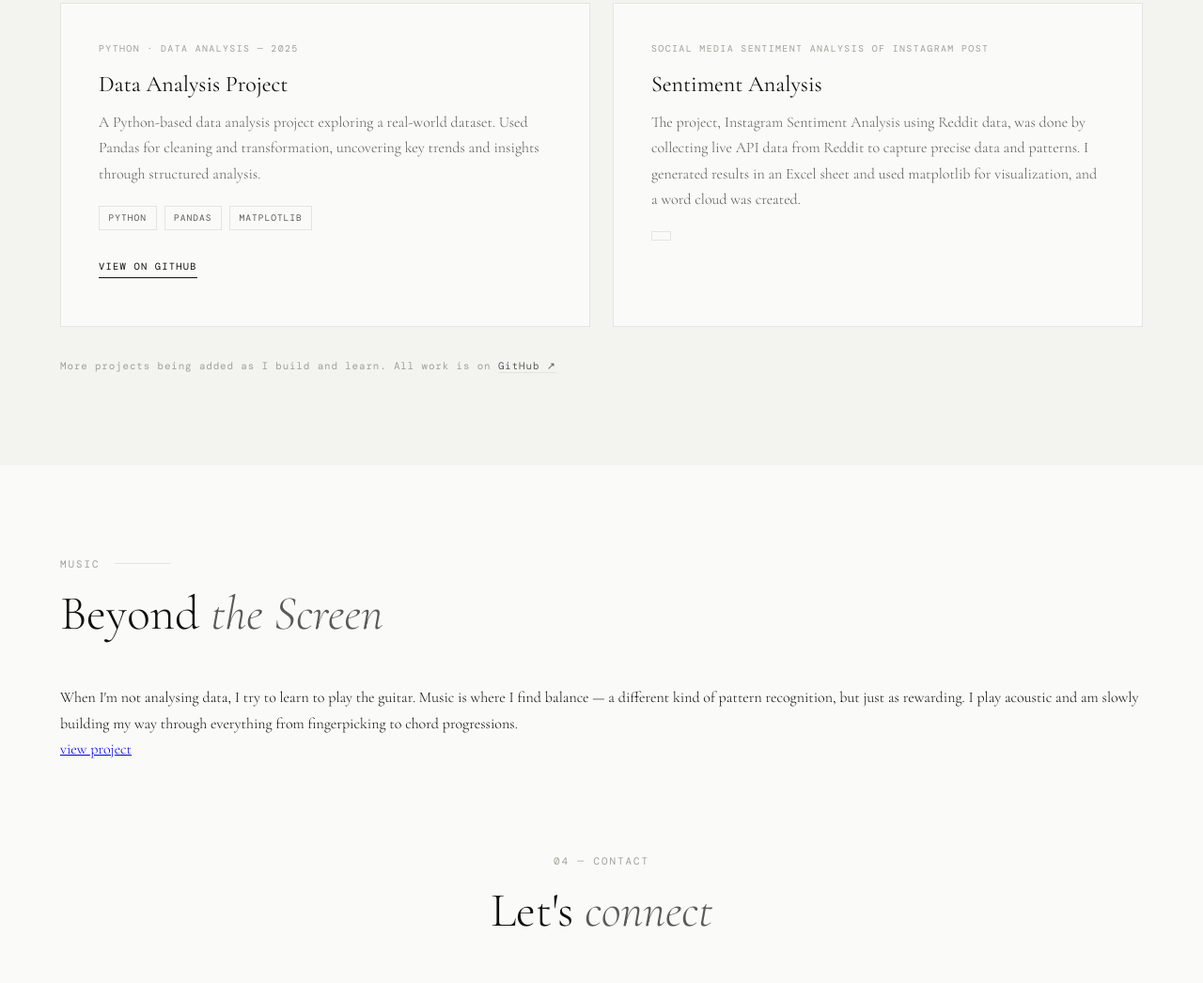
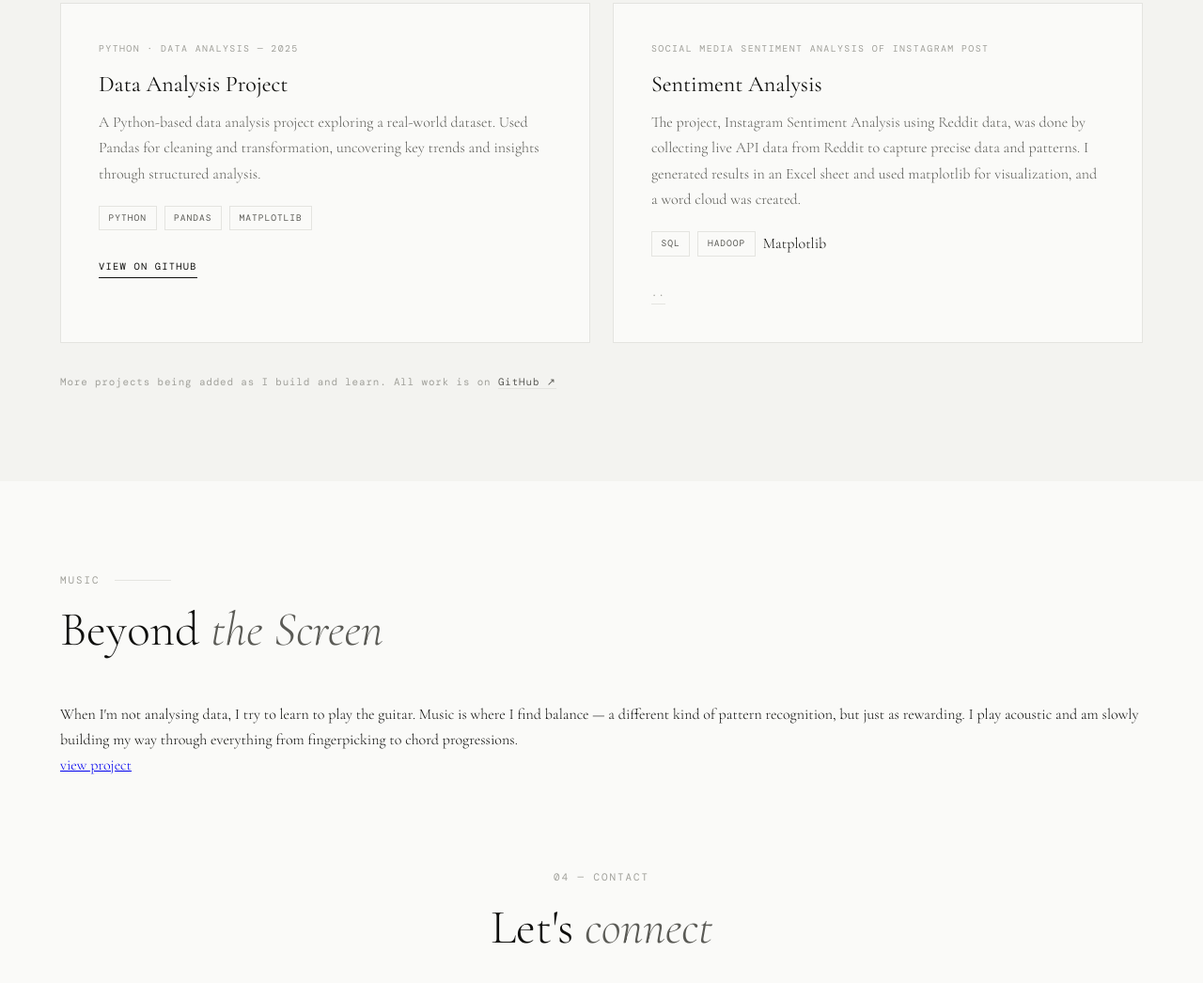
Before and after one commit to jjyylll/Joyal-, a plain HTML site: page index.html in a window 1280 px wide. Shown: the part 2277-3323 px from the top of the page at 94% size. Drawn offline with nearby package versions, Linux system fonts and the light colour scheme; a web font is replaced by a local one.

Commit message:
Add technology tags to project description

```diff
--- a/index.html
+++ b/index.html
@@ -625,9 +625,11 @@
          The project, Instagram Sentiment Analysis using Reddit data, was done by collecting live API data from Reddit to capture precise data and patterns. I generated results in an Excel sheet and used matplotlib for visualization, and a word cloud was created.
         </p>
         <div class="project-tech">
-          <span class="tech-tag"> </span>
+          <span class="tech-tag"> SQL</span>
+          <span class="tech-tag"> Hadoop</span>
+          <span class=:tech-tag">Matplotlib</span>
         </div>
-        <span class="project-link project-link--muted"></span>
+        <span class="project-link project-link--muted">..</span>
       </div>
     </div>
     <p class="projects-note">
```
